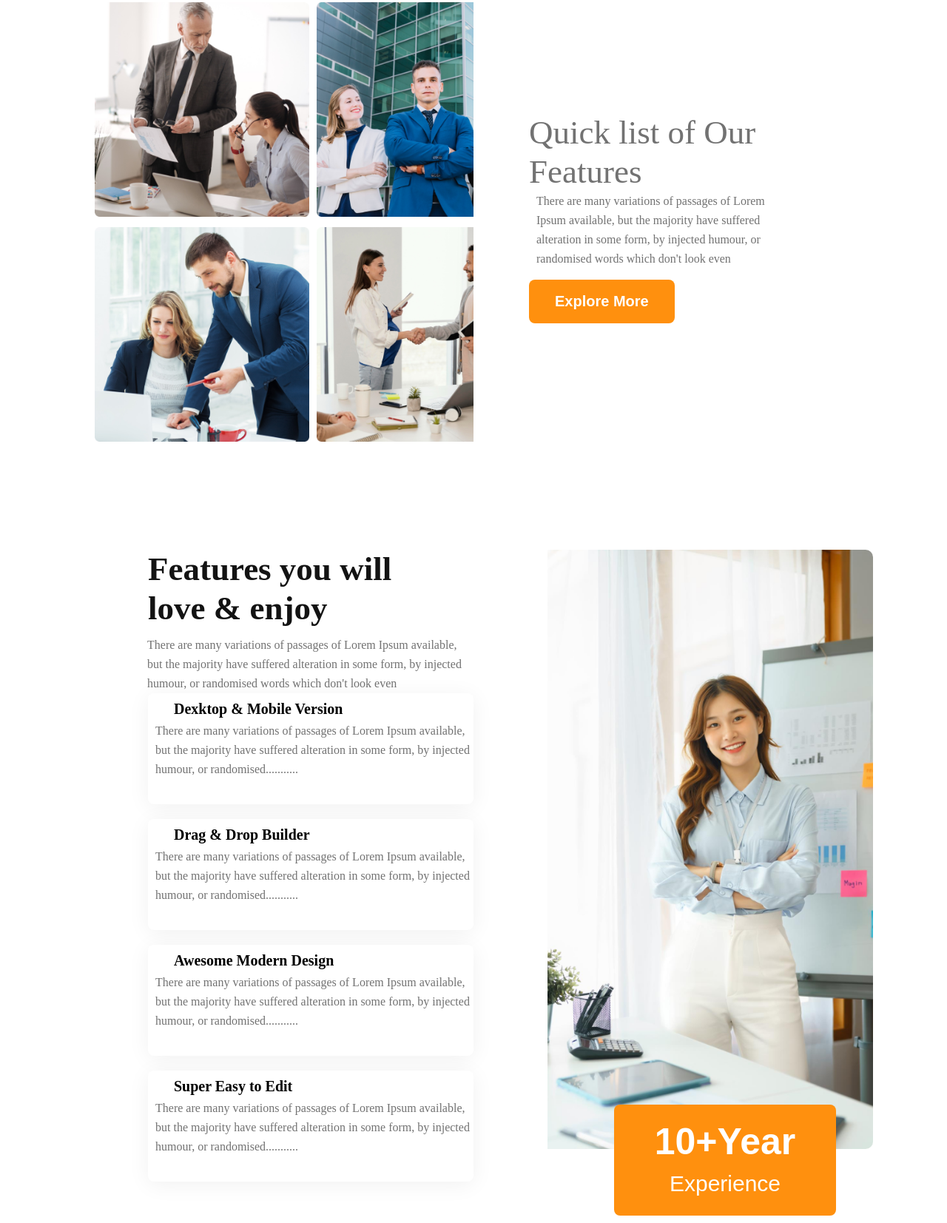
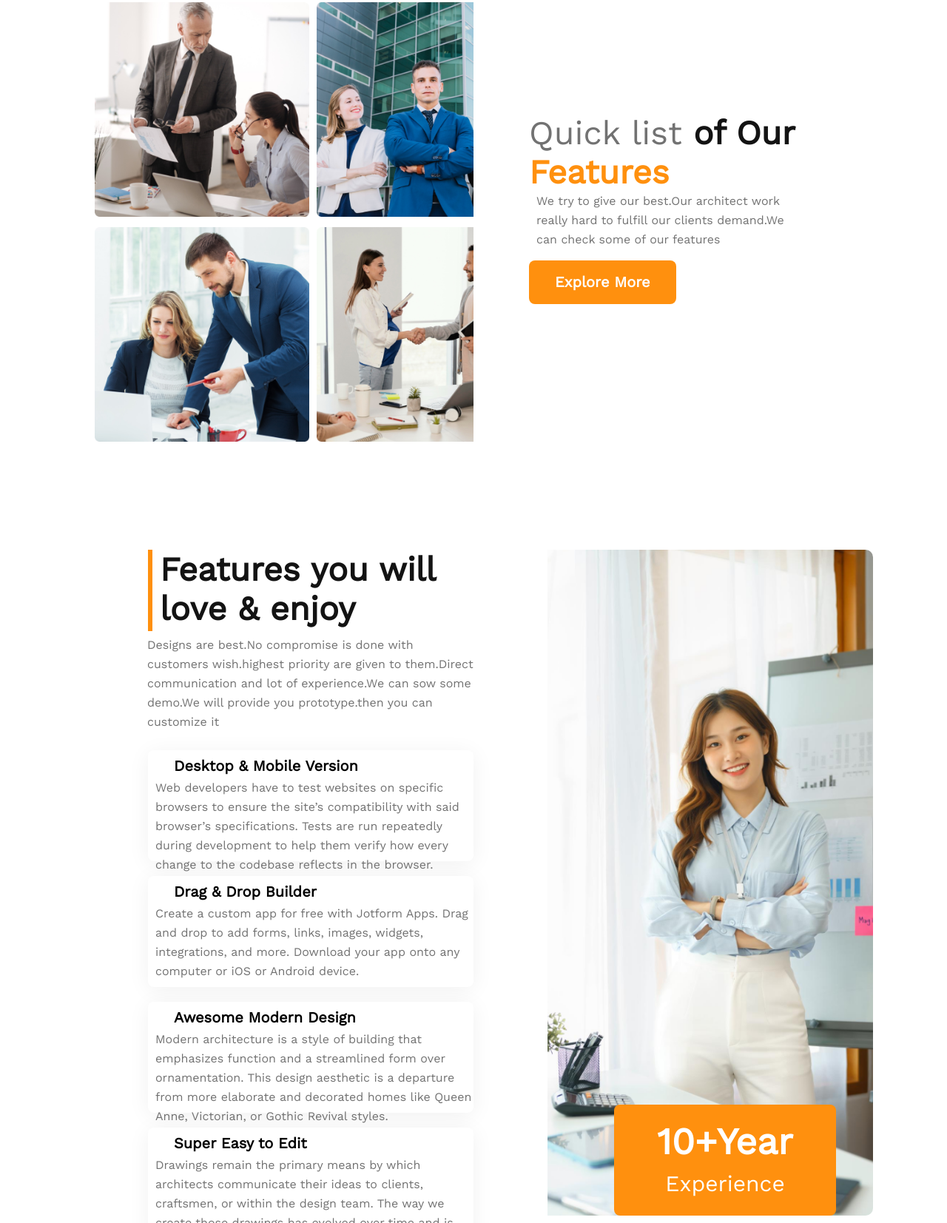
Before and after one commit to Retina04/architects-main, a plain HTML site: page index.html in a window 1280 px wide. Shown: the part 1147-2800 px from the top of the page at 74% size. Drawn offline with nearby package versions, Linux system fonts and the light colour scheme.

Commit message:
line added

```diff
--- a/index.html
+++ b/index.html
@@ -4,13 +4,14 @@
     <meta charset="UTF-8" />
     <meta http-equiv="X-UA-Compatible" content="IE=edge" />
     <meta name="viewport" content="width=device-width, initial-scale=1.0" />
-    <!-- style link -->
+    <!-- style link added-->
     <link rel="stylesheet" href="style.css" />
-    <!-- font-awesome link -->
+    <!-- font-awesome link added-->
     <link
       rel="stylesheet"
       href="https://cdnjs.cloudflare.com/ajax/libs/font-awesome/6.2.1/css/all.min.css"
     />
+    <!-- Google-Font link added -->
     <link rel="preconnect" href="https://fonts.googleapis.com" />
     <link rel="preconnect" href="https://fonts.gstatic.com" crossorigin />
     <link
@@ -20,7 +21,7 @@
     <title>Architects</title>
   </head>
   <body>
-    <!-- first section -->
+    <!-- Banner section start-->
     <section>
       <div class="banner">
         <header class="header">
@@ -40,9 +41,9 @@
             Group of Architects
           </h1>
           <p>
-            There are many variations of passages of Lorem Ipsum available, but
-            the majority have suffered alteration in some form, by injected
-            humour, or randomised words which don't look even
+            Hello,this is our architect page.here you can find your desire
+            design .make your house according to your wish.Take help from best
+            architects.And can save money and time
           </p>
         </div>
         <button class="btn-ok">Explore More</button>
@@ -51,10 +52,11 @@
         </div>
       </div>
     </section>
-    <!-- second section -->
+    <!-- Banner section end-->
+    <!-- second section or over view of features -->
     <section class="quick-list-features">
       <div class="quick-list-features-left">
-        <div class="feauture-box">
+        <div class="feature-box">
           <div class="image">
             <img class="image" src="images/team1.png " alt="" />
           </div>
@@ -72,65 +74,77 @@
       <div class="quick-list-features-right">
         <div class="quick-list-features-content">
           <h1>
-            Quick list of Our
-            <span id="extra-style">
+            Quick list <span class="of-our-style">of Our</span>
+            <span id="extra-features">
               <br />
-              Features</span
-            >
+              Features
+            </span>
           </h1>
           <p>
-            There are many variations of passages of Lorem Ipsum available, but
-            the majority have suffered alteration in some form, by injected
-            humour, or randomised words which don't look even
+            We try to give our best.Our architect work really hard to fulfill
+            our clients demand.We can check some of our features
           </p>
           <button class="btn-primary">Explore More</button>
         </div>
       </div>
     </section>
     <!-- about section -->
-    <section class="abat">
+    <section class="about">
       <div class="about-section">
         <div class="about-details">
-          <h2 class="feautures-header">
+          <div class="for-line">
+            <div class="line"></div>
+            <h2 class="features-header">
+              Features you will <br />
+              love & enjoy
+            </h2>
+          </div>
+          <!-- <div class="line"></div>
+          <h2 class="features-header">
             Features you will <br />
             love & enjoy
-          </h2>
-          <p class="feautures-description">
-            There are many variations of passages of Lorem Ipsum available, but
-            the majority have suffered alteration in some form, by injected
-            humour, or randomised words which don't look even
+          </h2> -->
+          <p class="features-description">
+            Designs are best.No compromise is done with customers wish.highest
+            priority are given to them.Direct communication and lot of
+            experience.We can sow some demo.We will provide you prototype.then
+            you can customize it
           </p>
           <div class="contain-feature">
             <div class="about-features">
-              <h2>Dexktop & Mobile Version</h2>
+              <h2>Desktop & Mobile Version</h2>
               <p>
-                There are many variations of passages of Lorem Ipsum available,
-                but the majority have suffered alteration in some form, by
-                injected humour, or randomised...........
+                Web developers have to test websites on specific browsers to
+                ensure the site’s compatibility with said browser’s
+                specifications. Tests are run repeatedly during development to
+                help them verify how every change to the codebase reflects in
+                the browser.
               </p>
             </div>
             <div class="about-features">
               <h2>Drag & Drop Builder</h2>
               <p>
-                There are many variations of passages of Lorem Ipsum available,
-                but the majority have suffered alteration in some form, by
-                injected humour, or randomised...........
+                Create a custom app for free with Jotform Apps. Drag and drop to
+                add forms, links, images, widgets, integrations, and more.
+                Download your app onto any computer or iOS or Android device.
               </p>
             </div>
             <div class="about-features">
               <h2>Awesome Modern Design</h2>
               <p>
-                There are many variations of passages of Lorem Ipsum available,
-                but the majority have suffered alteration in some form, by
-                injected humour, or randomised...........
+                Modern architecture is a style of building that emphasizes
+                function and a streamlined form over ornamentation. This design
+                aesthetic is a departure from more elaborate and decorated homes
+                like Queen Anne, Victorian, or Gothic Revival styles.
               </p>
             </div>
             <div class="about-features">
               <h2>Super Easy to Edit</h2>
               <p>
-                There are many variations of passages of Lorem Ipsum available,
-                but the majority have suffered alteration in some form, by
-                injected humour, or randomised...........
+                Drawings remain the primary means by which architects
+                communicate their ideas to clients, craftsmen, or within the
+                design team. The way we create those drawings has evolved over
+                time and is still evolving on a daily basis.
               </p>
             </div>
           </div>
@@ -149,8 +163,7 @@
     <section class="fact-section">
       <h2>Some Facts</h2>
       <p>
-        There are many variations of passages of Lorem Ipsum available, but the
-        majority have suffered alteration.
+        We have the best customers deals as you can see.we are best in town now
       </p>
       <div class="fact-container">
         <div class="fact">
@@ -178,17 +191,13 @@
     <!-- extra-section -->
     <section class="extra-section">
       <h2>Our Clients Feedback</h2>
-      <p>
-        Lorem ipsum, dolor sit amet consectetur adipisicing elit. Dolorum
-        laudantium excepturi a ea rerum reprehenderit, ratione nesciunt
-        voluptatibus sed possimus!
-      </p>
+      <p>Clients are the best reviewer,Some are our client review .....</p>
       <div class="feedbacks">
         <div class="feedback">
           <p>
-            Lorem ipsum, dolor sit amet consectetur adipisicing elit. Neque aut
-            eum facilis similique, reiciendis ab cumque atque? Similique,
-            asperiores adipisci.
+            Had a great experience.They are so helpful.their help site is
+            best.There behavior ,dealing with customers are best.Overall I am
+            happy with their service
           </p>
           <div class="client">
             <img src="images/players/player-1.png" alt="" />
@@ -203,9 +212,9 @@
         </div>
         <div class="feedback">
           <p>
-            Lorem ipsum, dolor sit amet consectetur adipisicing elit. Neque aut
-            eum facilis similique, reiciendis ab cumque atque? Similique,
-            asperiores adipisci.
+            Had a great experience.They are so helpful.their help site is
+            best.There behavior ,dealing with customers are best.Overall I am
+            happy with their service
           </p>
           <div class="client">
             <img src="images/players/player-2.png" alt="" />
@@ -220,9 +229,9 @@
         </div>
         <div class="feedback">
           <p>
-            Lorem ipsum, dolor sit amet consectetur adipisicing elit. Neque aut
-            eum facilis similique, reiciendis ab cumque atque? Similique,
-            asperiores adipisci.
+            Had a great experience.They are so helpful.their help site is
+            best.There behavior ,dealing with customers are best.Overall I am
+            happy with their service
           </p>
           <div class="client">
             <img src="images/players/player-3.png" alt="" />
@@ -237,9 +246,9 @@
         </div>
         <div class="feedback">
           <p>
-            Lorem ipsum, dolor sit amet consectetur adipisicing elit. Neque aut
-            eum facilis similique, reiciendis ab cumque atque? Similique,
-            asperiores adipisci.
+            Had a great experience.They are so helpful.their help site is
+            best.There behavior ,dealing with customers are best.Overall I am
+            happy with their service
           </p>
           <div class="client">
             <img src="images/players/player-4.png" alt="" />
--- a/style.css
+++ b/style.css
@@ -1,11 +1,10 @@
 * {
   margin: 0;
   padding: 0;
-}
-.body {
   font-family: "Work Sans", sans-serif;
 }
-/* google font link */
+
+/* Banner section Styling */
 
 .banner {
   background: rgba(255, 144, 14, 0.1);
@@ -38,7 +37,7 @@
 }
 .banner-detail {
   font-family: "Work Sans", sans-serif;
-  width: 862px;
+  width: 872px;
   height: 225px;
   /* background-color: skyblue; */
   margin: 0 auto;
@@ -84,42 +83,41 @@
   height: 100%;
 }
 
-/* .banner-detail button {
-  color: #ffffff;
-  font-weight: 700;
-  font-size: 20px;
-  height: 64px;
-  border-radius: 5px;
-  background: #fd6e0a;
-  border: 0;
-  padding: 18px 35px;
-} */
-
-/* quick-list-features */
+/* quick-list-features styling */
 
 .quick-list-features {
   width: 80%;
   height: 80vh;
-  /* background-color: aquamarine; */
+
   margin: 100px auto;
   display: flex;
 }
 .quick-list-features-left {
   width: 50%;
-  /* background-color: #ff900e; */
 }
-.feauture-box {
+.feature-box {
   display: grid;
   grid-template-columns: repeat(2, 1fr);
   gap: 10px;
 }
-.feauture-box img {
+.feature-box img {
   height: 290px;
   width: 290px;
 }
 .quick-list-features-right {
   width: 50%;
   background-color: white;
+}
+.of-our-style {
+  color: #131313;
+  font-weight: 700;
+  font-size: 45px;
+}
+#extra-features {
+  font-weight: 700;
+  font-size: 45px;
+
+  color: #ff900e;
 }
 .quick-list-features-content {
   justify-content: center;
@@ -142,6 +140,15 @@
   margin-bottom: 15px;
   color: #727272;
 }
+.for-line {
+  display: flex;
+  gap: 10px;
+}
+.line {
+  width: 6px;
+  background: #ff900e;
+  height: 110px;
+}
 .btn-primary {
   color: #ffffff;
   font-weight: 600;
@@ -154,7 +161,7 @@
 }
 
 /* about section styling */
-.abat {
+.about {
   width: 100%;
   height: 900px;
   margin-bottom: 100px;
@@ -171,6 +178,9 @@
   /* background-color: #ff900e; */
   height: 100%;
 }
+.about-details p {
+  margin-bottom: 25px;
+}
 .about-image-container {
   width: 50%;
   height: 100%;
@@ -178,21 +188,21 @@
   background-color: azure; */
 }
 .about-image-container > img {
-  height: 90%;
+  height: 100%;
   width: 100%;
   padding-left: 100px;
   object-fit: cover;
   object-position: center;
   border-radius: 10px;
 }
-.feautures-header {
+.features-header {
   color: #131313;
   font-weight: 700;
   font-size: 45px;
   line-height: 53px;
   margin-bottom: 10px;
 }
-.feautures-description {
+.features-description {
   color: #727272;
   font-weight: 400;
   font-size: 16px;
@@ -247,16 +257,16 @@
   top: 330vh;
   left: 30px;
 }
-.btn-secondary > #extra-style {
+#extra-style {
+  color: #ffffff;
   font-weight: 300;
   font-size: 30px;
   line-height: 30px;
 }
-/* fact-section styling */
+/* ..................fact-section styling...................... */
 .fact-section {
-  /* margin-top: 500px; */
   height: 500px;
-  /* background-color: cornflowerblue; */
+
   margin: 150px 190px;
 }
 .fact-section h2 {
@@ -351,7 +361,7 @@ p {
 }
 
 .feedback p {
-  text-align: left;
+  text-align: justify;
   margin-top: 20px;
   margin-left: 20px;
   text-align: left;
@@ -489,7 +499,7 @@ footer {
     height: 100%;
     margin: 0 auto;
   }
-  .feauture-box {
+  .feature-box {
     grid-template-columns: repeat(1, 1fr);
     height: 100%;
   }
@@ -498,7 +508,7 @@ footer {
     width: 180px;
     padding: 4px 5px;
   }
-  .abat {
+  .about {
     margin-top: -200px;
     height: 100%;
   }
@@ -545,10 +555,14 @@ footer {
   .feedbacks {
     grid-template-columns: repeat(1, 1fr);
   }
+  .feedback {
+    height: 100%;
+  }
   .extra-section h2,
   p {
     margin-left: 5px;
   }
+
   .sponsors {
     height: 100%;
   }
```
